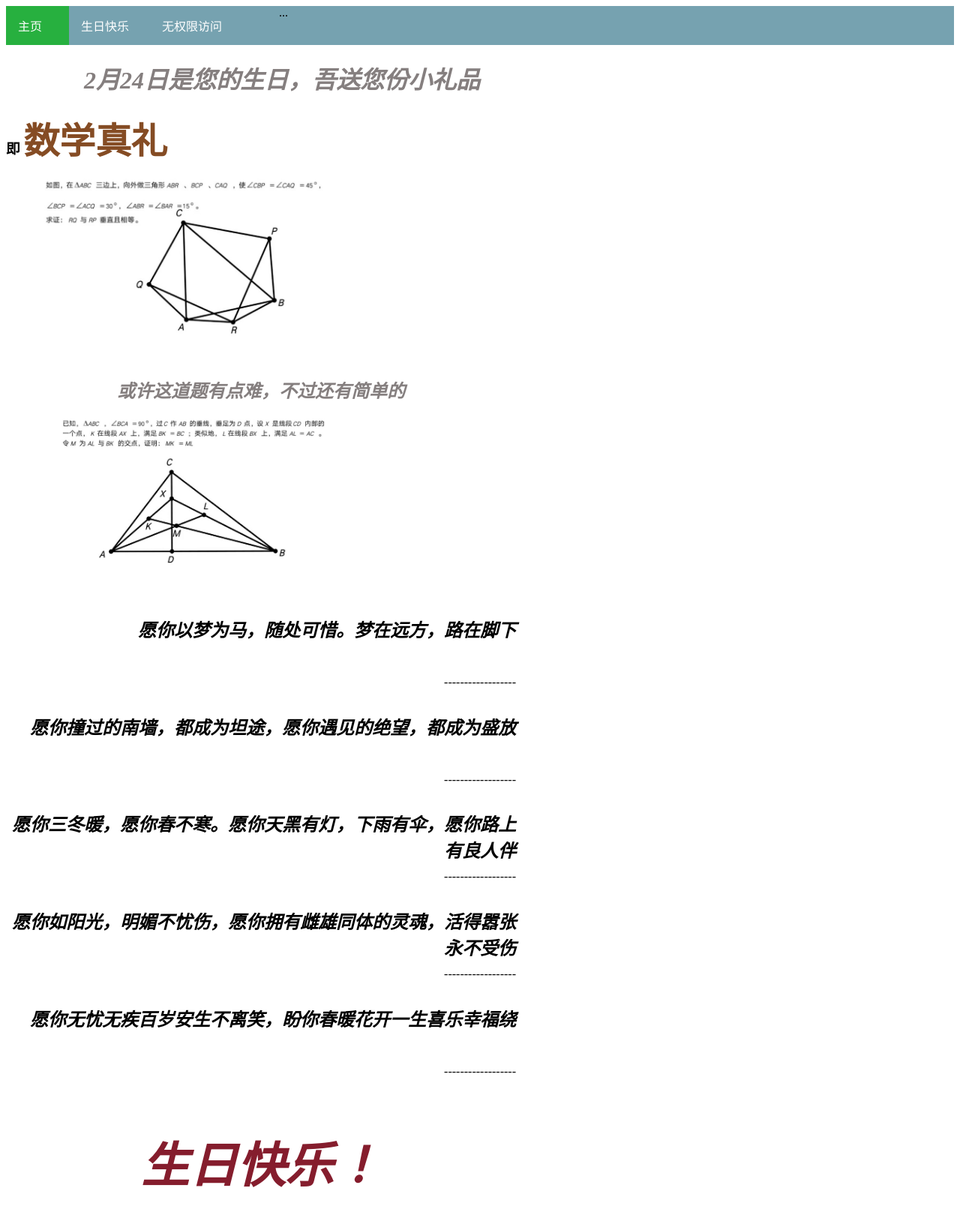
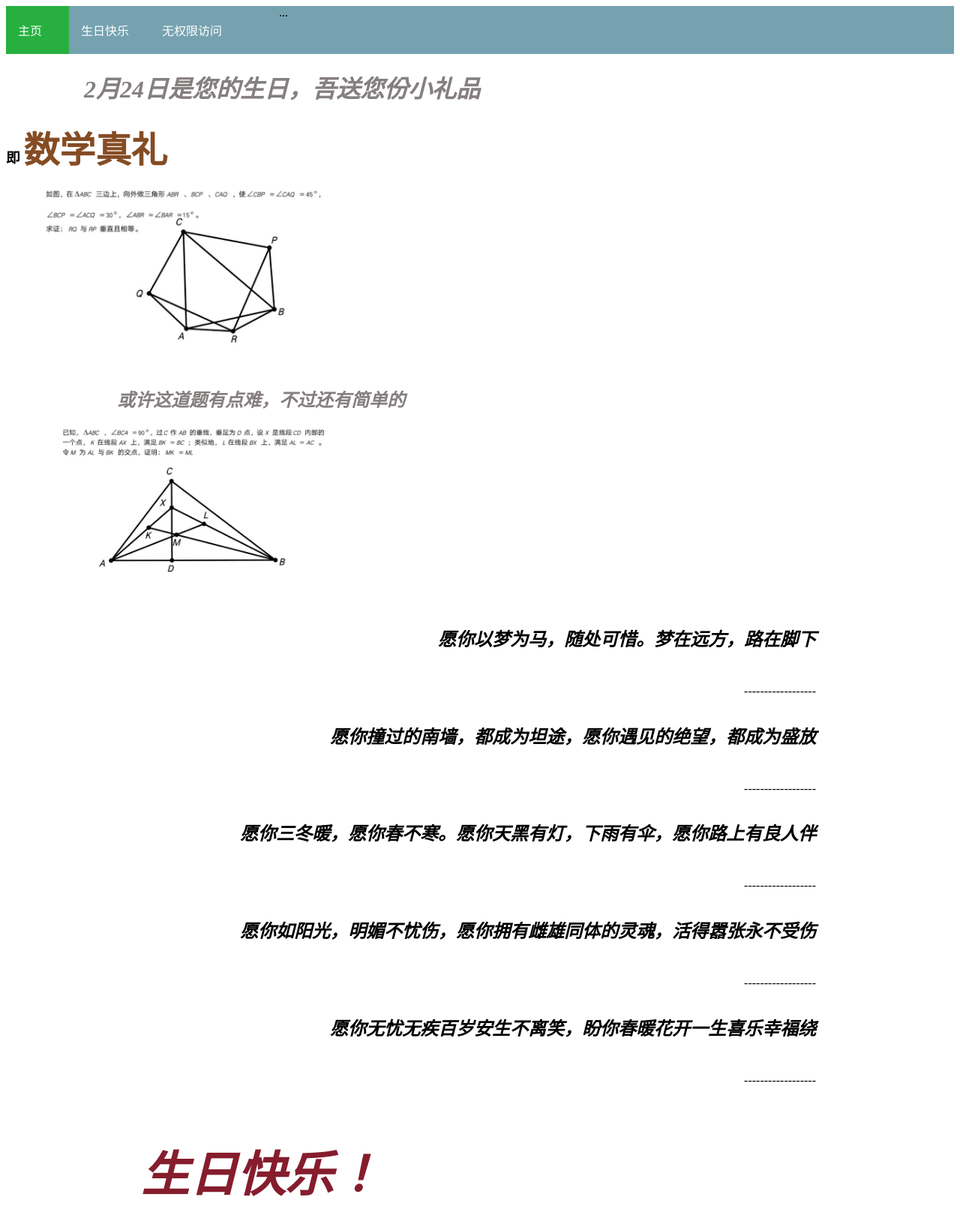
Before and after one commit to 3331674799/901Ceremony.github.io, a PHP site: page / in a window 1280 px wide. Shown: the whole page at 75% size. Before the commit the page ends 1583 px from the top, so only its background shows below. Run offline with PHP 8.4, Linux system fonts and the light colour scheme; some libraries are stand-ins or nearby versions.

Commit message:
Update style.css

```diff
--- a/style.css
+++ b/style.css
@@ -13,7 +13,7 @@ li {
 li a {
     display: block;
     color: white;
-    padding: 14px 16px;
+    padding: 20px 16px;
     text-decoration: none;
 
 }
@@ -28,7 +28,7 @@ li a:hover:not(.active) {
 .pop{background-attachment: fixed;
     background-repeat: no-repeat;
     background-image: url("980.png");
-    width: 800px;
+    width: 1080px;
     height: auto;
 
 }
@@ -38,7 +38,7 @@ li a:hover:not(.active) {
 
 }
 .pop h3{color: #850f6a;
-width: 670px;
+width:1080px;
 text-align: center}
 .cannot img{
     width: auto;
@@ -64,7 +64,7 @@ color: #857f7f;
 }
 .end{
     text-align: right;
-    width: 680px;
+    width: 1080px;
     height: 60px;
     font-size: 150%;
     font-style: oblique;
@@ -72,6 +72,6 @@ color: #857f7f;
 }
 .line{
     text-align: right;
-    width: 680px;
+    width: 1080px;
     height: 30px;
 }
```
